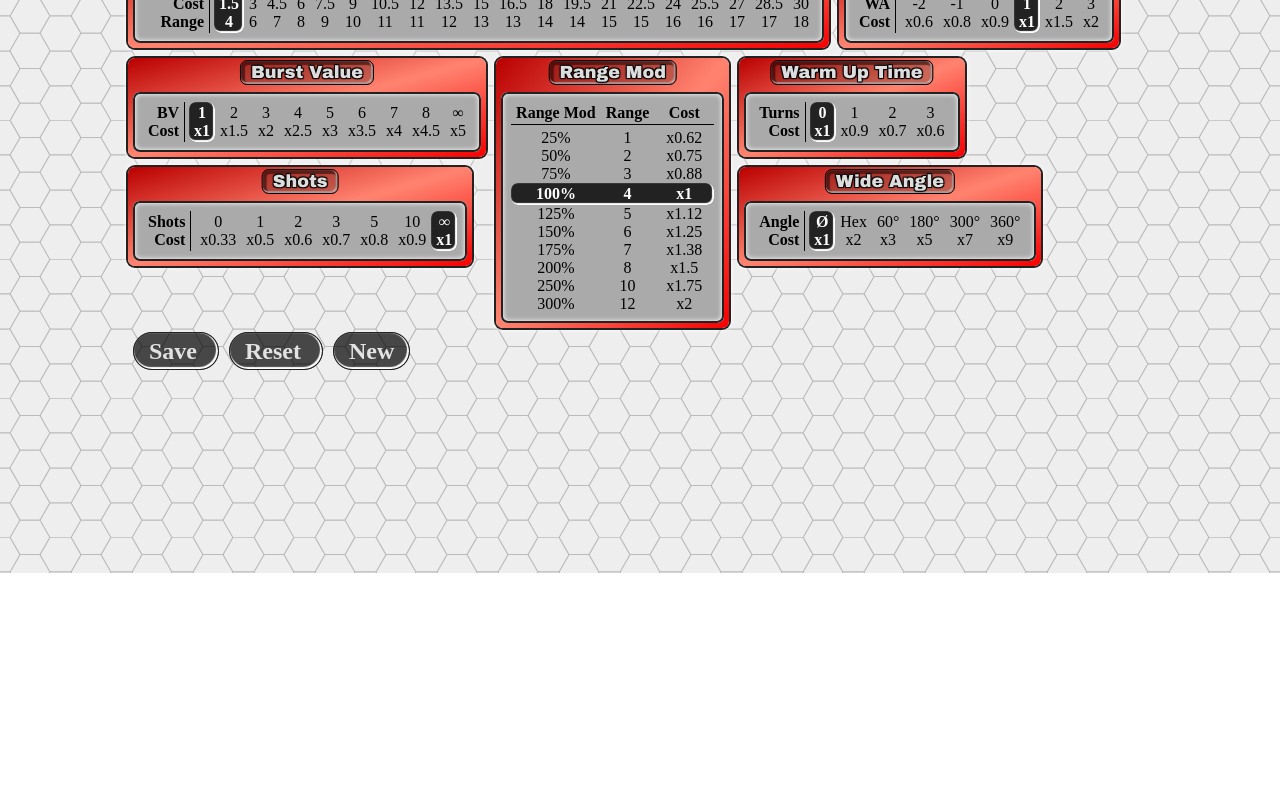
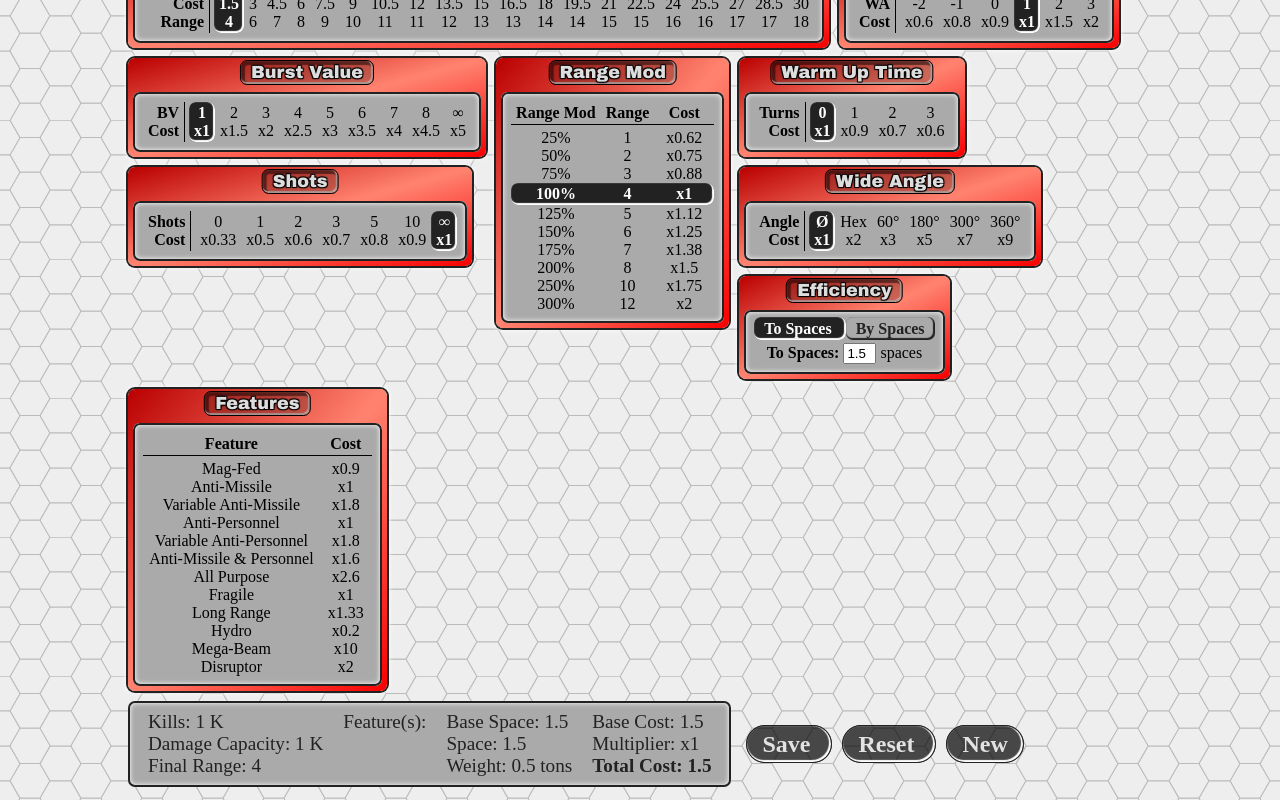
Before and after one commit to snowb/MekGen, a Vue app: page / in a window 1280 px wide. Shown: the part 227-1027 px from the top of the page. Before the commit the page ends 800 px from the top, so only its background shows below. Built offline with nearby package versions, Linux system fonts and the light colour scheme.

Commit message:
ui changes, adding beam-feature component

```diff
--- a/src/components/mek_beam/mek_beam-main.vue
+++ b/src/components/mek_beam/mek_beam-main.vue
@@ -19,7 +19,7 @@
                 ></mek-beam-burst-value>
                 <mek-beam-shots
                     @update-shots="updateShots"
-                    :shots="selected_shots"
+                    :shots="selected_shots" :mag-fed="mag_fed"
                 ></mek-beam-shots>
             </div>
             <mek-beam-range-mod style="align-self:start;"
@@ -36,37 +36,38 @@
                     @update-wide-angle="updateWideAngle"
                     :wide-angle="selected_wide_angle"
                 ></mek-beam-wide-angle>
+                <mek-space-efficiency style="align-self:baseline;"
+                    :space_efficiency="efficiencies.space"
+                    :raw_space="raw_space"
+                    @update-efficiencies="updateEfficiencies"
+                ></mek-space-efficiency>
             </div>
-            <!--div class="mek-inline-flex-row">
+            <div class="mek-inline-flex-row">
                 <mek-beam-feature style="align-self:baseline;"
                         @update-feature="updateFeature"
                         :feature-array="feature_array"
                         :burst-value="selected_burst_value.burst_value"
                     ></mek-beam-feature>
-                <mek-space-efficiency style="align-self:baseline;"
-                    :space_efficiency="efficiencies.space"
-                    :raw_space="raw_space"
-                    @update-efficiencies="updateEfficiencies"
-                ></mek-space-efficiency>
-            </div-->
+            </div>
         </div>
         <div class="mek-inline-flex-row">
-            <!--mek-component-stats :cols="4" :rows="5">
+            <mek-component-stats :cols="4" :rows="4">
                 <div slot="col1-row1">Kills: {{selected_damage.damage}} K</div>
                 <div slot="col1-row2">Damage Capacity: {{damage_capacity}} K</div>
+                <div slot="col1-row3" v-if="selected_shots.shots==0">Shutdown: {{selected_damage.damage}} turns</div>
+                <div slot="col1-row3">Final Range: {{selected_damage.range * selected_range_mod.range_mod}}</div>
 
                 <div slot="col2-row1">Feature(s):<div style="max-width:150px;margin-left:10px;">{{feature_list}}</div></div>
 
-                <div slot="col3-row1">Base Space: {{raw_space}}</div>
+                <div slot="col3-row1">Base Space: {{round(raw_space,2)}}</div>
                 <div slot="col3-row2">Space: {{space_cost}}</div>
                 <div slot="col3-row3">Weight: {{round(weight,2)}} tons</div>
-                <div slot="col3-row4">&nbsp;</div>
-                <div slot="col3-row5">Standard Ammo Cost: {{cost*0.01}}/shot</div>
+                <div slot="col3-row4" v-if="mag_fed">E-Mag: +1CP, +1SP</div>
 
                 <div slot="col4-row1">Base Cost: {{selected_damage.cost}}</div>
-                <div slot="col4-row2">Multiplier: x{{cost_multiplier}}</div>
+                <div slot="col4-row2">Multiplier: x{{round(cost_multiplier,2)}}</div>
                 <div slot="col4-row3" style="font-weight:bold;">Total Cost: {{cost}}</div>
-            </mek-component-stats-->
+            </mek-component-stats>
             <mek-save-reset-component @save-reset-component="componentSaveReset"></mek-save-reset-component>
         </div>
     </span>
@@ -84,7 +85,7 @@ import mek_beam_range_mod from "./subcomponents/mek_beam-range-mod.vue";
 import mek_beam_shots from "./subcomponents/mek_beam-shots.vue";
 import mek_beam_warm_up_time from "./subcomponents/mek_beam-warm-up-time.vue";
 import mek_beam_wide_angle from "./subcomponents/mek_beam-wide-angle.vue";
-//import mek_beam_feature from "./subcomponents/mek_beam-feature.vue";
+import mek_beam_feature from "./subcomponents/mek_beam-feature.vue";
 
 import mek_space_efficiency from "../universal/mek-space-efficiency.vue";
 import mek_component_name from "../universal/mek-component-name.vue";
@@ -105,7 +106,7 @@ export default
         "mek-beam-shots":mek_beam_shots,
         "mek-beam-warm-up-time":mek_beam_warm_up_time,
         "mek-beam-wide-angle":mek_beam_wide_angle,
-        //"mek-beam-feature":mek_beam_feature,,
+        "mek-beam-feature":mek_beam_feature,
 
         "mek-space-efficiency":mek_space_efficiency,
         "mek-component-name":mek_component_name,
@@ -125,9 +126,9 @@ export default
         obj.damage_capacity=1;//varies by equipment
 
         obj.selected_damage={damage:1,cost:1.5,range:4};
+        obj.selected_burst_value={burst_value:1,cost:1};
+        obj.selected_range_mod={range_mod:1,cost:1,range:4};
         obj.selected_accuracy={accuracy:1,cost:1};
-        obj.selected_burst_value={burst_value:1,cost:1};
-        obj.selected_range_mod={range_mod:1,cost:1};
         obj.selected_shots={shots:Infinity,cost:1};
         obj.selected_warm_up_time={time:0,cost:1.0};
         obj.selected_wide_angle={angle:0,cost:1.0};
@@ -143,8 +144,9 @@ export default
         obj.cost_multipliers.accuracy=1;
         obj.cost_multipliers.feature=1;
         obj.cost_multipliers.shots=1;
+        obj.cost_multipliers.wide_angle=1;
+        obj.cost_multipliers.warm_up_time=1;
         obj.cost_multipliers.burst_value=1;
-        obj.cost_multipliers.range_mod=1;
 
         return obj;
     },
@@ -243,10 +245,14 @@ export default
                     this.uuid=null;
                     this.efficiencies.space.modifier=0;
                     this.component_name=null;
-                    //generic props and key values to reset
-                    //this.selected_property1.keyProp=1;
-                    //this.selected_property2.keyProp=1;
-                    //this.$set(this,"feature_array",[]);
+                    this.$set(this,"feature_array",[]);
+                    this.selected_damage.damage=1;
+                    this.selected_burst_value.burst_value=1;
+                    this.selected_range_mod.range_mod=1;
+                    this.selected_accuracy.accuracy=1;
+                    this.selected_shots.shots=Infinity;
+                    this.selected_warm_up_time.time=0;
+                    this.selected_wide_angle.angle=0;
                     this.$store.commit("saveComponent",null);
                     break;
             }
@@ -322,11 +328,12 @@ export default
         raw_space()
         {
             //core cost prop
-            //return this.selected_property1.cost * this.cost_multiplier;
+            return this.selected_damage.cost * this.cost_multiplier;
         },
         space_cost:function()
         {
-            return this.raw_space - this.efficiencies.space.modifier;
+            let mag_fed=this.mag_fed?1:0;
+            return (this.raw_space - this.efficiencies.space.modifier) + mag_fed;
         },
         cost_multiplier()
         {
@@ -337,10 +344,11 @@ export default
             }
             return cost_multiplier;
         },
-        total_cost:function()
+        cost:function()
         {
             let subtotal_cost=this.selected_damage.cost * this.cost_multiplier;
             subtotal_cost += this.efficiencies.space.cost;
+            subtotal_cost += this.mag_fed?1:0;
 
             return this.round(subtotal_cost,2);
         },
@@ -380,9 +388,24 @@ export default
             */
            return "Beam";
         },
-        feature_list()
+        feature_list:function()
         {
-
+            return this.feature_array.reduce(function(_string, _val, _index)
+            {
+                _string+=_index>0 ? ", " : "";
+                _string+=_val.feature;
+                return _string;
+            },"");
+        },
+        mag_fed()
+        {
+            return this.feature_array.some(function(_val)
+            {
+                if(_val.feature.toLowerCase()=="mag-fed")
+                {
+                    return true;
+                }
+            },"");
         }
     }
 };
```
